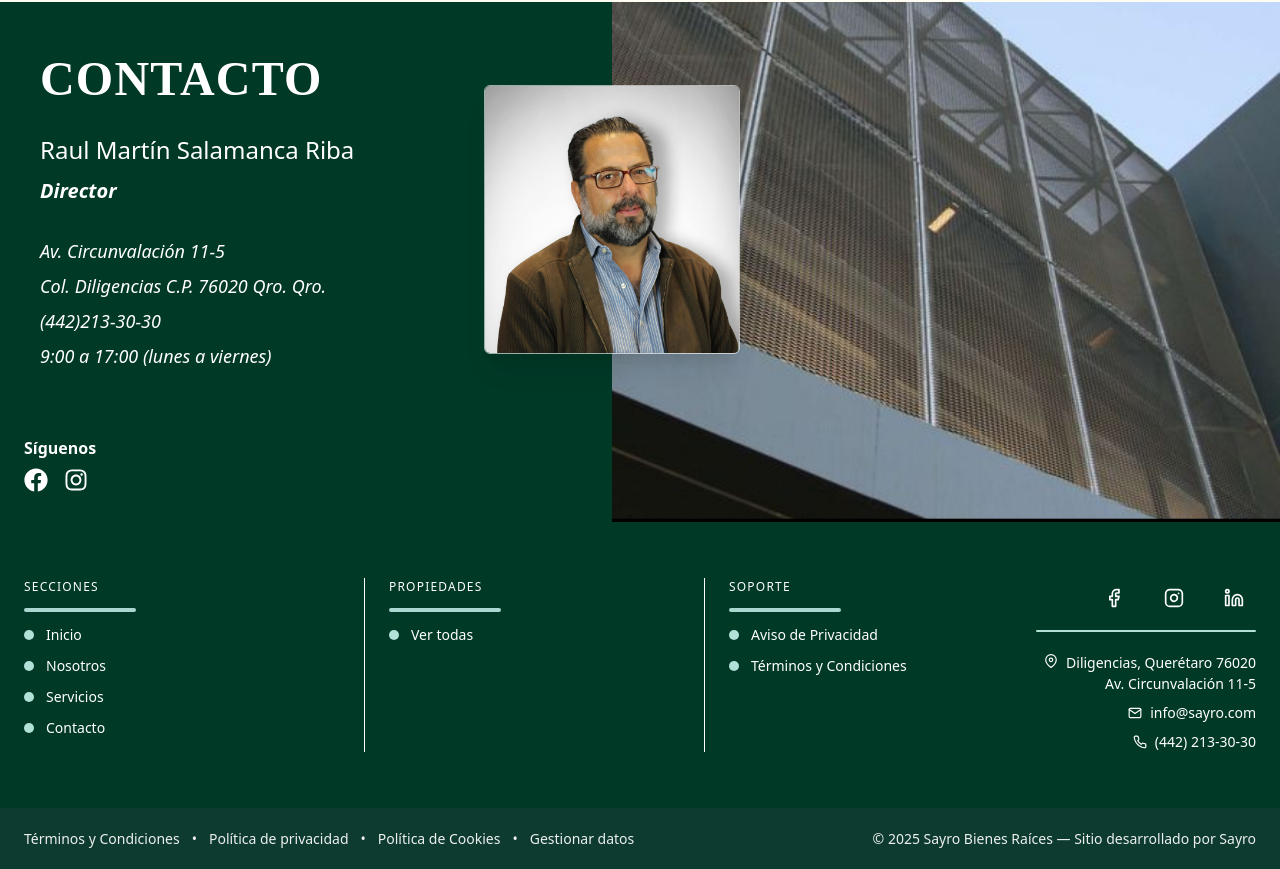
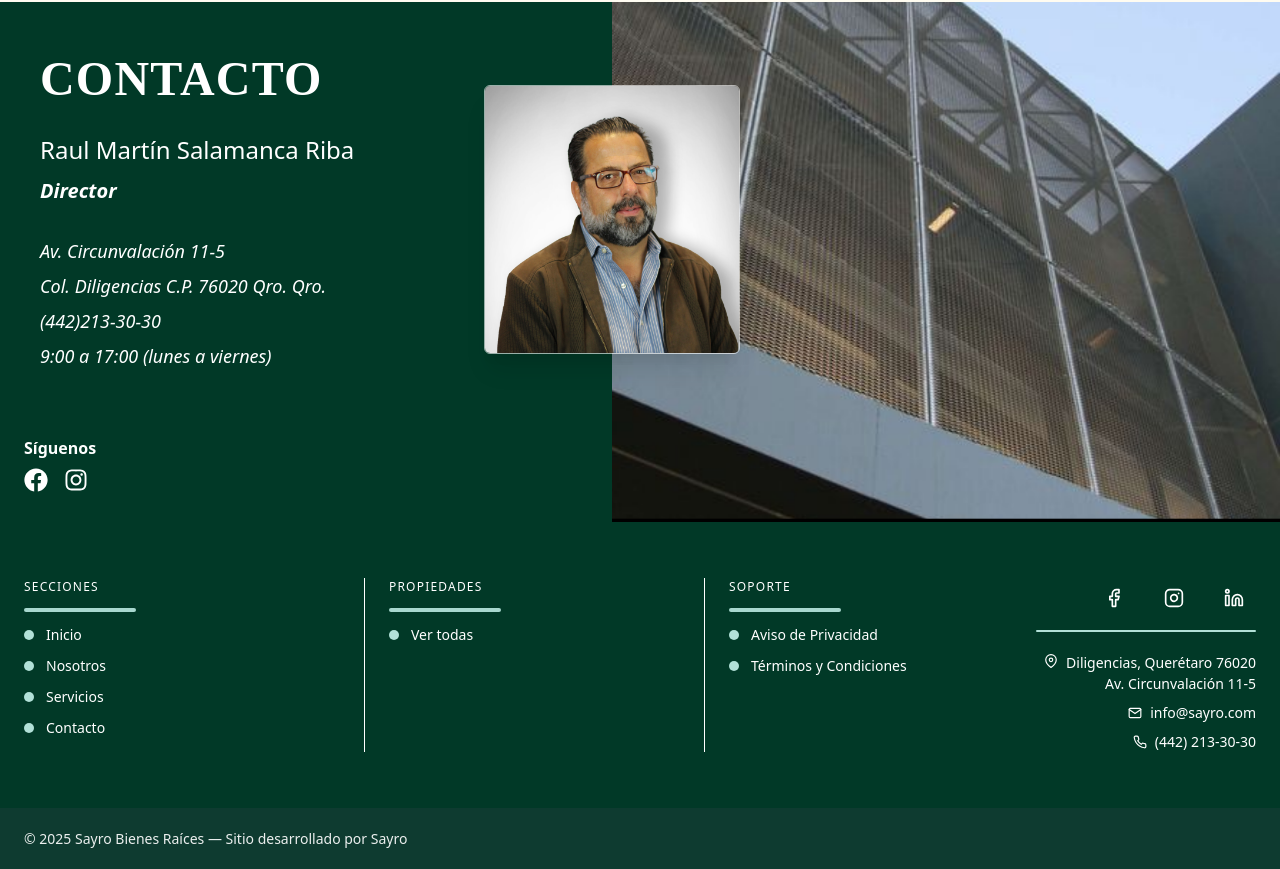
Before and after one commit to Sayrocode/SayroWeb, a Next.js app: page / in a window 1280 px wide. Shown: the part 3727-4596 px from the top of the page. Built offline with nearby package versions, Linux system fonts and the light colour scheme; no server answers; the database is empty; a web font is replaced by a local one.

Commit message:
Update Footer.tsx

```diff
--- a/components/Footer.tsx
+++ b/components/Footer.tsx
@@ -270,31 +270,7 @@ export default function Footer() {
             color="whiteAlpha.900"
             textAlign={{ base: "center", md: "left" }}
           >
-            <Wrap spacing={{ base: 2, md: 3 }} justify={{ base: "center", md: "flex-start" }}>
-              <WrapItem>
-                <Link as={NextLink} href="/terminos" _hover={{ color: "brand.100" }}>
-                  Términos y Condiciones
-                </Link>
-              </WrapItem>
-              <WrapItem>•</WrapItem>
-              <WrapItem>
-                <Link as={NextLink} href="/aviso-de-privacidad" _hover={{ color: "brand.100" }}>
-                  Política de privacidad
-                </Link>
-              </WrapItem>
-              <WrapItem>•</WrapItem>
-              <WrapItem>
-                <Link as={NextLink} href="/cookies" _hover={{ color: "brand.100" }}>
-                  Política de Cookies
-                </Link>
-              </WrapItem>
-              <WrapItem>•</WrapItem>
-              <WrapItem>
-                <Link as={NextLink} href="/datos" _hover={{ color: "brand.100" }}>
-                  Gestionar datos
-                </Link>
-              </WrapItem>
-            </Wrap>
+
 
             <Text>
               © {new Date().getFullYear()} Sayro Bienes Raíces — Sitio desarrollado por Sayro
```
